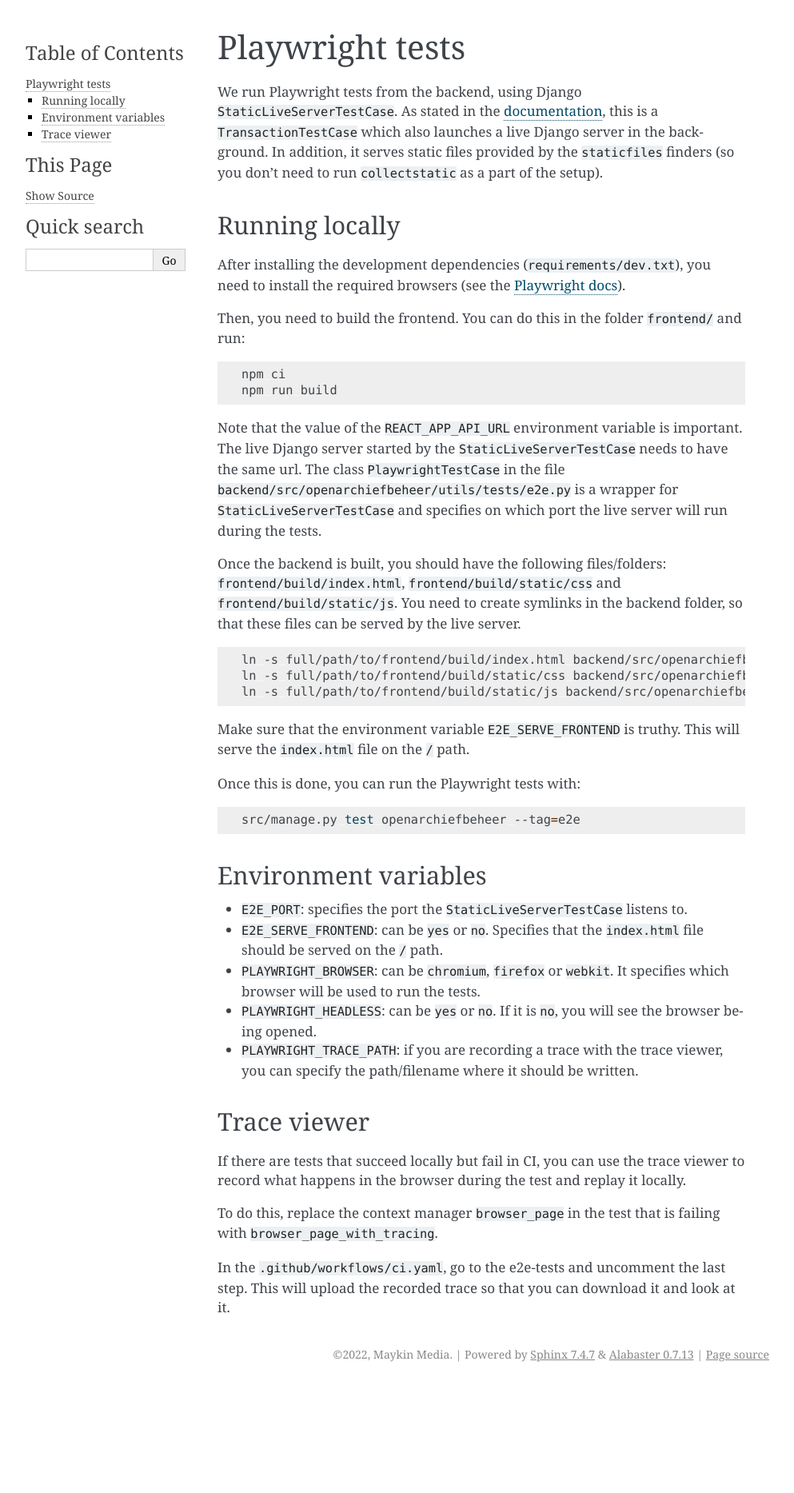
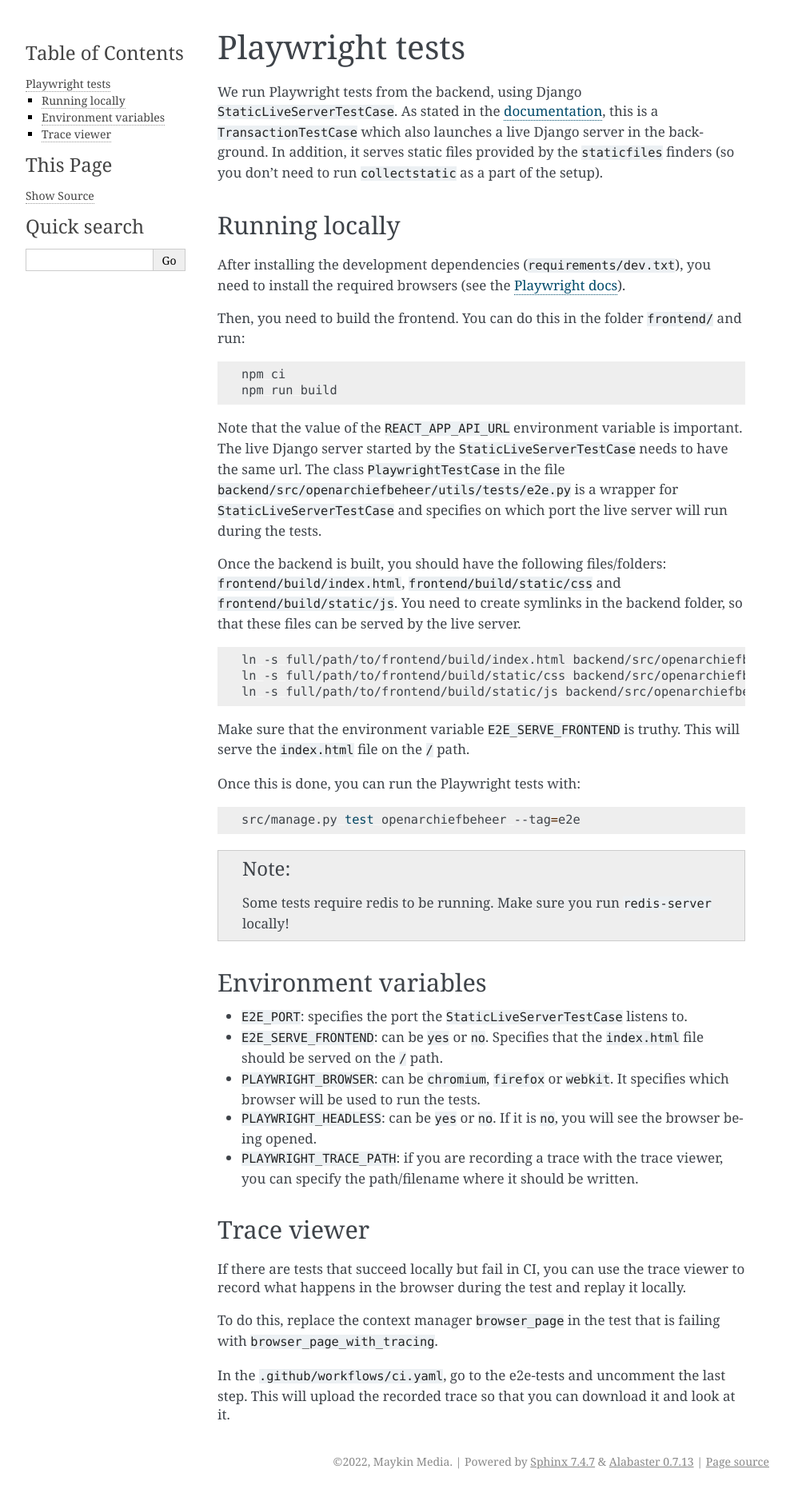
Before and after one commit to maykinmedia/open-archiefbeheer, a Sphinx documentation site: the page built from backend/docs/developers/e2e-tests.rst, in a window 1280 px wide. Shown: the whole page at 80% size, without its empty margins (148-1141 px from the left). Built offline with Sphinx 7.4.7, drawn with Linux system fonts in a browser that asks for light colours; the version number could not be read and is left out; before the commit the page ends 1733 px from its top, so only the background shows below that.

Commit message:
:memo: More docs about e2e tests

```diff
--- a/backend/docs/developers/e2e-tests.rst
+++ b/backend/docs/developers/e2e-tests.rst
@@ -47,6 +47,10 @@ Once this is done, you can run the Playwright tests with:
 
    src/manage.py test openarchiefbeheer --tag=e2e
 
+.. note::
+
+   Some tests require redis to be running. Make sure you run ``redis-server`` locally!
+
 
 .. _Playwright docs: https://playwright.dev/python/docs/intro#installing-playwright-pytest
 
```
